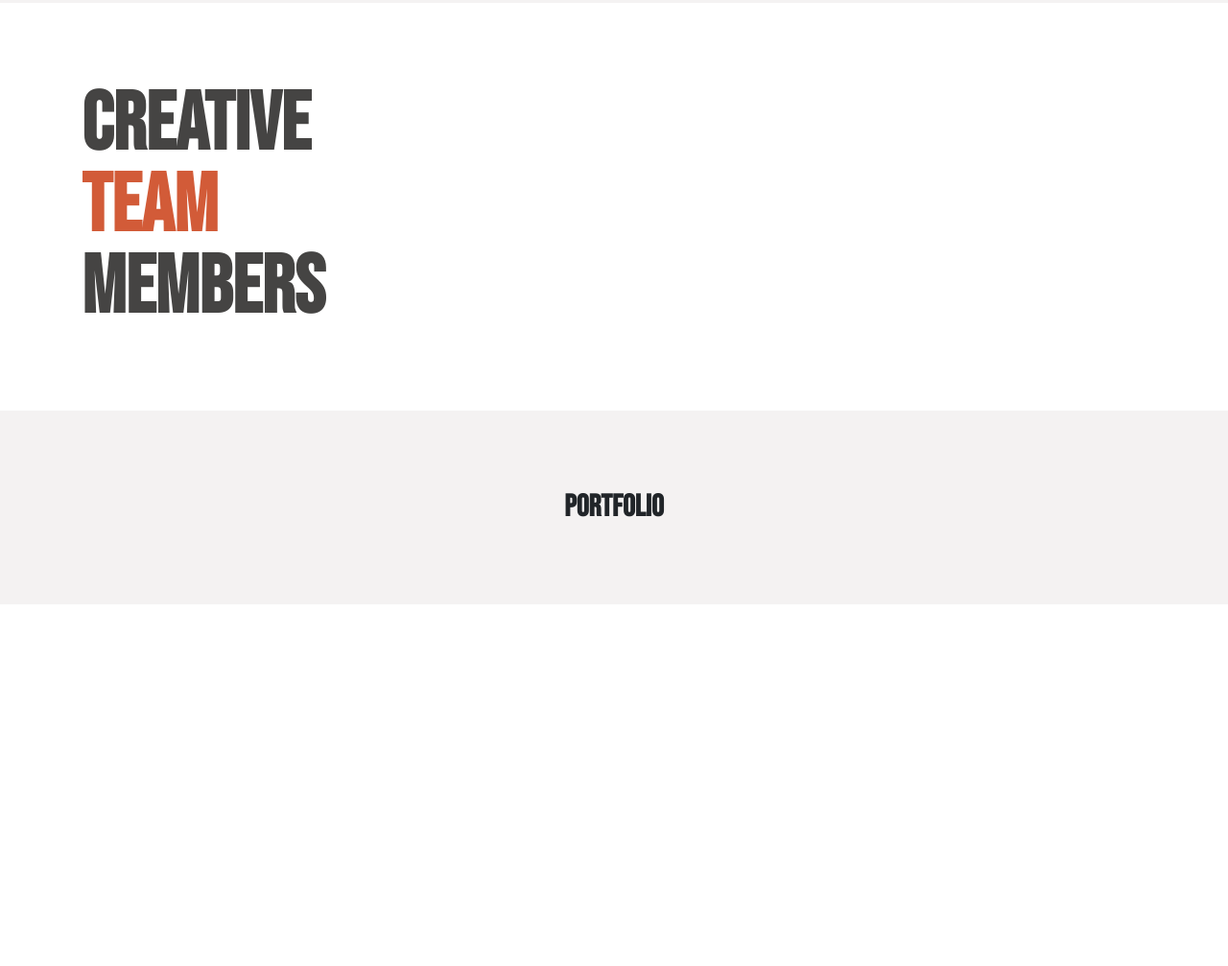
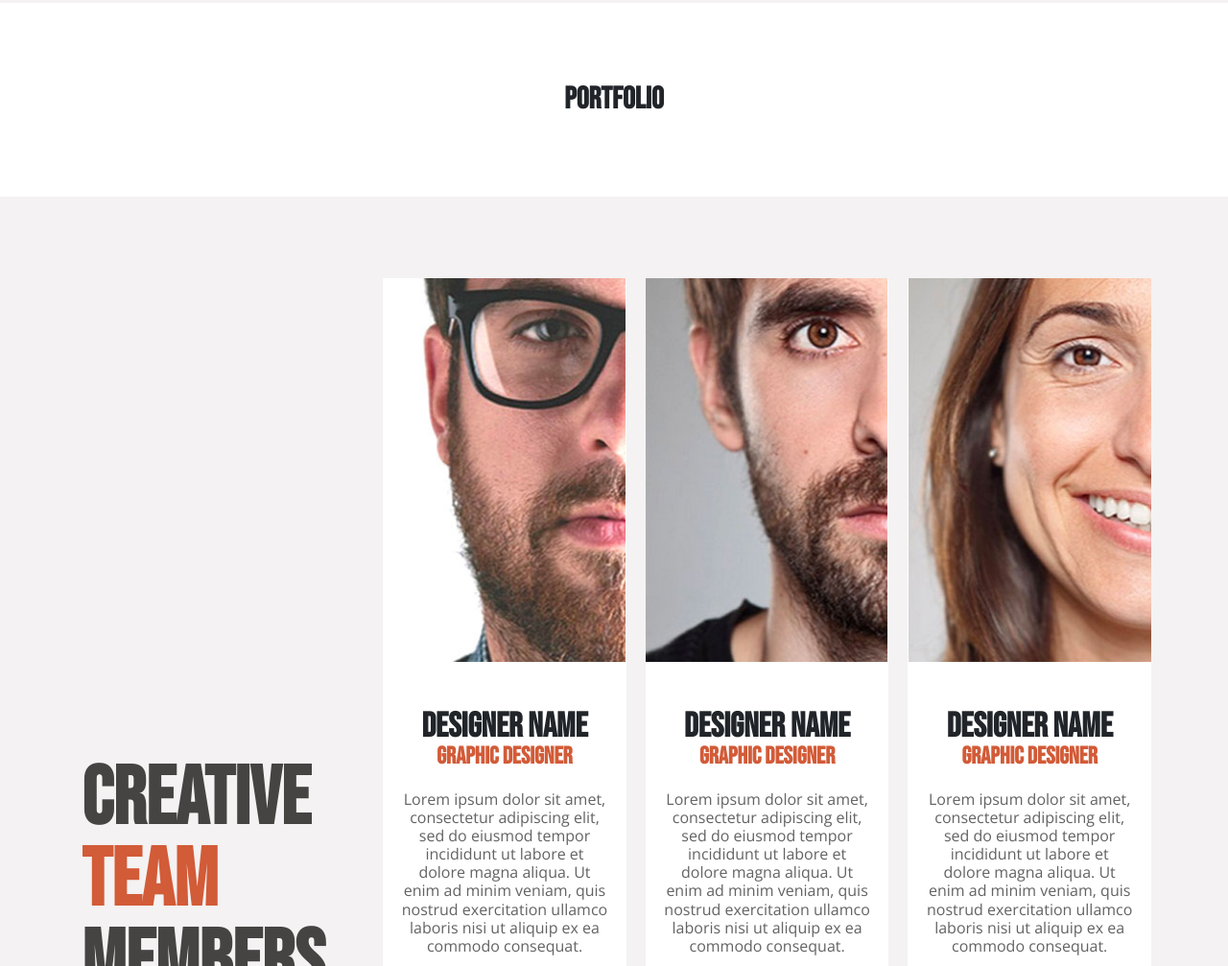
Before and after one commit to jeyofdev/onePage-creative-agency, a website built with webpack: page src/index.html in a window 1280 px wide. Shown: the part 1793-2800 px from the top of the page at 96% size. Before the commit the page ends 2423 px from the top, so only its background shows below. Built offline with nearby package versions, Linux system fonts and the light colour scheme.

Commit message:
css : add the css for the team section

```diff
--- a/src/index.html
+++ b/src/index.html
@@ -79,7 +79,8 @@
                                     <div class="card-body">
                                         <h5 class="card-title text-primary">Achieves</h5>
                                         <p class="card-text text-secondary">
-                                            Lorem ipsum dolor sit amet, consectetur adipiscing elit, sed do eiusmod tempor incididunt ut                                         </p>
+                                            Lorem ipsum dolor sit amet, consectetur adipiscing elit, sed do eiusmod tempor incididunt ut
+                                        </p>
                                     </div>
                                 </div>
                             </div>
@@ -90,7 +91,8 @@
                                     <div class="card-body">
                                         <h5 class="card-title text-primary">Designer </h5>
                                         <p class="card-text">
-                                            Lorem ipsum dolor sit amet, consectetur adipiscing elit, sed do eiusmod tempor incididunt ut                                         </p>
+                                            Lorem ipsum dolor sit amet, consectetur adipiscing elit, sed do eiusmod tempor incididunt ut
+                                        </p>
                                     </div>
                                 </div>
                             </div>
@@ -101,7 +103,8 @@
                                     <div class="card-body">
                                         <h5 class="card-title text-primary">Perfect design</h5>
                                         <p class="card-text text-secondary">
-                                            Lorem ipsum dolor sit amet, consectetur adipiscing elit, sed do eiusmod tempor incididunt ut                                         </p>
+                                            Lorem ipsum dolor sit amet, consectetur adipiscing elit, sed do eiusmod tempor incididunt ut
+                                        </p>
                                     </div>
                                 </div>
                             </div>
@@ -112,7 +115,8 @@
                                     <div class="card-body">
                                         <h5 class="card-title text-primary">Perfect design</h5>
                                         <p class="card-text text-secondary">
-                                            Lorem ipsum dolor sit amet, consectetur adipiscing elit, sed do eiusmod tempor incididunt ut                                         </p>
+                                            Lorem ipsum dolor sit amet, consectetur adipiscing elit, sed do eiusmod tempor incididunt ut
+                                        </p>
                                     </div>
                                 </div>
                             </div>
@@ -123,7 +127,8 @@
                                     <div class="card-body">
                                         <h5 class="card-title text-primary">Achieves</h5>
                                         <p class="card-text text-secondary">
-                                            Lorem ipsum dolor sit amet, consectetur adipiscing elit, sed do eiusmod tempor incididunt ut                                         </p>
+                                            Lorem ipsum dolor sit amet, consectetur adipiscing elit, sed do eiusmod tempor incididunt ut
+                                        </p>
                                     </div>
                                 </div>
                             </div>
@@ -134,7 +139,8 @@
                                     <div class="card-body">
                                         <h5 class="card-title text-primary">Achieves</h5>
                                         <p class="card-text text-secondary">
-                                            Lorem ipsum dolor sit amet, consectetur adipiscing elit, sed do eiusmod tempor incididunt ut                                         </p>
+                                            Lorem ipsum dolor sit amet, consectetur adipiscing elit, sed do eiusmod tempor incididunt ut
+                                        </p>
                                     </div>
                                 </div>
                             </div>
@@ -145,10 +151,17 @@
         </section><!-- ./services -->
 
         <!-- section -->
+        <section id="portfolio">
+            <div class="container text-center">
+                <h2>Portfolio</h2>
+            </div>
+        </section>
+
+        <!-- section -->
         <section id="team">
             <div class="container">
                 <div class="row">
-                    <div class="col-12 col-lg-4 section-title title-bottom">
+                    <div class="col-12 col-lg-4 team-title title-bottom">
                         <h2 class="section-title">
                             <span>Creative</span>
                             <span><strong>Team</strong></span>
@@ -157,17 +170,49 @@
                     </div>
 
                     <div class="col-12 col-lg-8 content">
+                        <div class="row">
+                            <div class="col-12 col-md-4 col-lg-4 team-item">
+                                <div class="card text-center">
+                                    <img class="deco img-fluid" src="img/team/team-1.jpg" alt="">
+                                    <div class="card-body">
+                                        <h4 class="card-title card-name text-gray-dark">Designer Name</h4>
+                                        <h5 class="card-title card-job text-primary">Graphic Designer</h5>
+                                        <p class="card-text text-secondary">
+                                            Lorem ipsum dolor sit amet, consectetur adipiscing elit, sed do eiusmod tempor incididunt ut labore et dolore magna aliqua. Ut enim ad minim veniam, quis nostrud exercitation ullamco laboris nisi ut aliquip ex ea commodo consequat.
+                                        </p>
+                                    </div>
+                                </div>
+                            </div>
 
-                    </div><!-- ./row -->
+                            <div class="col-12 col-md-4 col-lg-4 team-item">
+                                <div class="card text-center">
+                                    <img class="deco img-fluid" src="img/team/team-2.jpg" alt="">
+                                    <div class="card-body">
+                                        <h4 class="card-title card-name text-gray-dark">Designer Name</h4>
+                                        <h5 class="card-title card-job text-primary">Graphic Designer</h5>
+                                        <p class="card-text text-secondary">
+                                            Lorem ipsum dolor sit amet, consectetur adipiscing elit, sed do eiusmod tempor incididunt ut labore et dolore magna aliqua. Ut enim ad minim veniam, quis nostrud exercitation ullamco laboris nisi ut aliquip ex ea commodo consequat.
+                                        </p>
+                                    </div>
+                                </div>
+                            </div>
+
+                            <div class="col-12 col-md-4 col-lg-4 team-item">
+                                <div class="card text-center">
+                                    <img class="deco img-fluid" src="img/team/team-3.jpg" alt="">
+                                    <div class="card-body">
+                                        <h4 class="card-title card-name text-gray-dark">Designer Name</h4>
+                                        <h5 class="card-title card-job text-primary">Graphic Designer</h5>
+                                        <p class="card-text text-secondary">
+                                            Lorem ipsum dolor sit amet, consectetur adipiscing elit, sed do eiusmod tempor incididunt ut labore et dolore magna aliqua. Ut enim ad minim veniam, quis nostrud exercitation ullamco laboris nisi ut aliquip ex ea commodo consequat.
+                                        </p>
+                                    </div>
+                                </div>
+                            </div>
+                        </div>
+                    </div><!-- ./content -->
                 </div>
             </div><!-- ./container-->
         </section><!-- ./team -->
-
-        <!-- section -->
-        <section id="portfolio">
-            <div class="container text-center">
-                <h2>Portfolio</h2>
-            </div>
-        </section>
     </body>
 </html>
--- a/src/scss/app.scss
+++ b/src/scss/app.scss
@@ -13,3 +13,4 @@
 @import "app/sections";
 @import "app/sections/home";
 @import "app/sections/services";
+@import "app/sections/team";
--- a/src/scss/app/_custom.scss
+++ b/src/scss/app/_custom.scss
@@ -17,15 +17,22 @@
 
 h1,
 h2,
-h5 {
+h3,
+h4,
+h5,
+h6 {
   font-family: $font-family-cursive;
   font-weight: bold;
   line-height: 1;
   margin: 0;
 }
 
+h4 {
+  font-size: rem(36);
+}
+
 h5 {
-  font-size: 25px;
+  font-size: rem(25);
 }
 
 p {
--- /dev/null
+++ b/src/scss/app/sections/_team.scss
@@ -0,0 +1,61 @@
+/* =====================
+    SECTION CONTENT
+===================== */
+@include media-breakpoint-up(lg) {
+  #team .content {
+    flex: 0 0 72%;
+    max-width: 72%;
+  }
+}
+
+#team .content .row > .team-item {
+  padding-left: rem(10);
+  padding-right: rem(10);
+  margin: 0 auto;
+  margin-bottom: rem(20);
+  max-width: rem(258);
+
+  &:last-child {
+    margin-bottom: 0;
+  }
+
+  @include media-breakpoint-up(md) {
+    max-width: none;
+    margin: 0;
+  }
+
+  @include media-breakpoint-up(lg) {
+    &:nth-last-child(-n+3) {
+      margin: 0;
+    }
+  }
+}
+
+
+
+/* ===================
+    CARDS CONTENT
+=================== */
+#team .card {
+  padding: 0;
+  border: none;
+  border-radius: 0;
+}
+
+#team .card > img {
+  margin: 0 auto;
+}
+
+#team .card .card-body {
+  padding: 0 rem(18);
+  margin-top: rem(50);
+  margin-bottom: rem(50);
+
+  .card-title {
+    margin-bottom: rem(23);
+
+    &.card-name {
+      margin-bottom: 0;
+    }
+  }
+}
```
Also changed, not shown: src/img/team/team-1.jpg (added), src/img/team/team-2.jpg (added), src/img/team/team-3.jpg (added).
